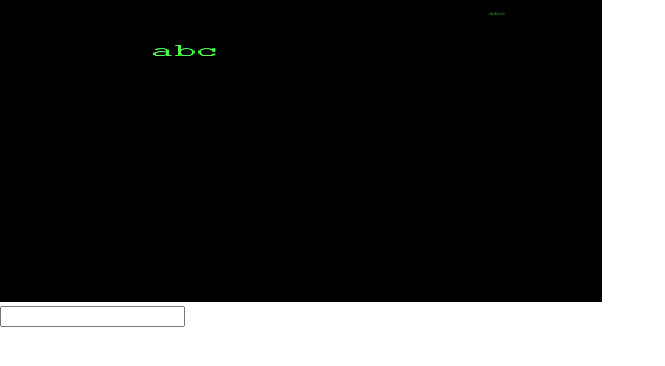
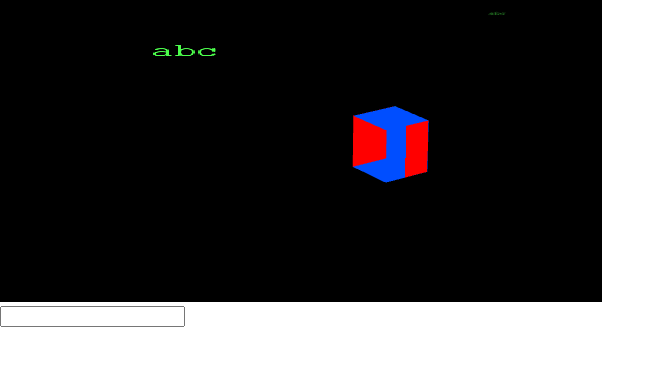
Before and after one commit to josephharding/render_text, a website: page public/index.html in a window 1280 px wide. Shown: the whole page, without its empty margins (0-665 px from the left). Drawn offline with Linux system fonts and the light colour scheme.

Commit message:
thing now uses a texture

```diff
--- a/public/index.html
+++ b/public/index.html
@@ -19,20 +19,28 @@
 
     uniform mat4 u_matrix;
 
+		in vec2 a_uv;
 		in vec4 a_position;
 
+		out vec2 v_uv;
+
 		void main() {
-      gl_Position = u_matrix * a_position;
+     	v_uv = a_uv;
+			gl_Position = u_matrix * a_position;
   	}
   </script>
   <script id="3d-fs" type="x-shader/x-fragment">#version 300 es
 
 		precision mediump float;
 
+	 	in vec2 v_uv;
+
+		uniform sampler2D u_image;
+
     out vec4 outColor;
 
     void main() {
-			outColor = vec4(1, 1, 1, 1);
+			outColor = texture(u_image, v_uv);
   	}
   </script>
   <script id="offset-vs" type="x-shader/x-vertex">#version 300 es
--- a/public/renderer.js
+++ b/public/renderer.js
@@ -15,10 +15,13 @@ Renderer.prototype.init = function (gl) {
 	this.three_program = createProgram(gl, getShader(gl, "3d-vs"), getShader(gl, "3d-fs"));
 
   this.matrixUL = this._gl.getUniformLocation(this.three_program, "u_matrix");
+  this.imageUL = this._gl.getUniformLocation(this.three_program, "u_image");
 
+	/*
   console.log("t a_position:", gl.getAttribLocation(this.three_program, "a_position"));
-
-  this.r = 0;
+  console.log("t a_uv:", gl.getAttribLocation(this.three_program, "a_uv"));
+ 	*/
+	this.r = 0;
   this.mvp = mat4.create();
 };
 
@@ -48,15 +51,16 @@ Renderer.prototype.draw = function (text, mything) {
   mat4.rotate(this.mvp, this.mvp, glMatrix.toRadian(this.r), vec3.fromValues(0, 1, 0));
 
   this._gl.uniformMatrix4fv(this.matrixUL, false, this.mvp);
+  this._gl.uniform1i(this.imageUL, 0);
 
   this._gl.enable(this._gl.DEPTH_TEST);
-	this._gl.enable(this._gl.CULL_FACE);
-	this._gl.cullFace(this._gl.BACK);
+	//this._gl.enable(this._gl.CULL_FACE);
+	//this._gl.cullFace(this._gl.BACK);
 
-  mything.draw(this._gl, this.three_program);
+  mything.draw(this._gl);
 
   this._gl.disable(this._gl.DEPTH_TEST);
-	this._gl.disable(this._gl.CULL_FACE);
+	//this._gl.disable(this._gl.CULL_FACE);
 
 	this.r++;
 };
--- a/public/test.json
+++ b/public/test.json
@@ -1,14 +1 @@
-{"indices":[1,
-3,
-2,
-0,
-1,
-2], "verts":[-1.0,-1.0,0.0,
-1.0,-1.0,0.0,
--1.0,1.0,0.0,
-1.0,1.0,0.0], "uvs":[0.9999000430107117,9.998001041822135e-05,
-0.9999000430107117,0.9999000430107117,
-9.998001041822135e-05,0.9999000430107117,
-0.00010003960051108152,9.998001041822135e-05,
-0.9999000430107117,9.998001041822135e-05,
-9.998001041822135e-05,0.9999000430107117]}
+{"indices":[0,1,2,3,4,5,6,7,8,9,10,11,12,13,14,15,16,17,18,19,20,21,22,23,24,25,26,27,28,29], "verts":[1.0,-1.0,1.871315598487854,1.0,-1.0,2.8381223678588867,0.0,-1.0,2.8381223678588867,1.0,0.0,1.871315598487854,1.0,0.0,2.8381223678588867,1.0,-1.0,2.8381223678588867,0.0,-1.0,1.871315598487854,1.0,-1.0,1.871315598487854,0.0,-1.0,2.8381223678588867,1.0,-1.0,1.871315598487854,1.0,0.0,1.871315598487854,1.0,-1.0,2.8381223678588867,0.0,-1.0,1.871315598487854,0.0,-1.0,2.8381223678588867,0.0,0.0,2.8381223678588867,1.0,0.0,2.8381223678588867,0.0,0.0,2.8381223678588867,0.0,-1.0,2.8381223678588867,0.0,0.0,1.871315598487854,0.0,0.0,2.8381223678588867,1.0,0.0,2.8381223678588867,0.0,0.0,1.871315598487854,0.0,-1.0,1.871315598487854,0.0,0.0,2.8381223678588867,1.0,-1.0,2.8381223678588867,1.0,0.0,2.8381223678588867,0.0,-1.0,2.8381223678588867,1.0,0.0,1.871315598487854,0.0,0.0,1.871315598487854,1.0,0.0,2.8381223678588867], "uvs":[0.72,0.81,0.86,0.81,0.86,0.97,0.43,0.99,0.29,0.99,0.29,0.82,0.72,0.97,0.72,0.81,0.86,0.97,0.43,0.82,0.43,0.99,0.29,0.82,0.56,0.99,0.43,0.99,0.43,0.82,0.86,0.49,0.86,0.65,0.72,0.65,0.86,0.81,0.72,0.81,0.72,0.65,0.56,0.82,0.56,0.99,0.43,0.82,0.72,0.49,0.86,0.49,0.72,0.65,0.86,0.65,0.86,0.81,0.72,0.65]}
--- a/public/thing.js
+++ b/public/thing.js
@@ -1,9 +1,9 @@
 
 Thing.prototype._vao;
-Thing.prototype._positions;
+Thing.prototype._element_count;
 
 function Thing(gl, data, image) {
- 	this._positions = data;
+ 	this._element_count = data['indices'].length;
 
   this._texture = gl.createTexture();
   gl.pixelStorei(gl.UNPACK_FLIP_Y_WEBGL, true);
@@ -16,31 +16,36 @@ function Thing(gl, data, image) {
   gl.texImage2D(gl.TEXTURE_2D, 0, gl.RGBA, gl.RGBA, gl.UNSIGNED_BYTE, image);
   gl.generateMipmap(gl.TEXTURE_2D);
 
-  // TODO - create texture uniform
   this._vao = gl.createVertexArray();
   gl.bindVertexArray(this._vao);
 
-  this.indexBuffer = gl.createBuffer();
-  gl.bindBuffer(gl.ELEMENT_ARRAY_BUFFER, this.indexBuffer);
+  gl.bindBuffer(gl.ELEMENT_ARRAY_BUFFER, gl.createBuffer());
   gl.bufferData(gl.ELEMENT_ARRAY_BUFFER, new Uint16Array(data['indices']), gl.STATIC_DRAW);
 
-  this.verticesBuffer = gl.createBuffer();
-  gl.bindBuffer(gl.ARRAY_BUFFER, this.verticesBuffer);
+  gl.bindBuffer(gl.ARRAY_BUFFER, gl.createBuffer());
   gl.bufferData(gl.ARRAY_BUFFER, new Float32Array(data['verts']), gl.STATIC_DRAW);
 
-  gl.enableVertexAttribArray(0);
-  gl.vertexAttribPointer(0, 3, gl.FLOAT, false, 0, 0);
+  gl.enableVertexAttribArray(1);
+  gl.vertexAttribPointer(1, 3, gl.FLOAT, false, 0, 0);
+
+  gl.bindBuffer(gl.ARRAY_BUFFER, gl.createBuffer());
+  gl.bufferData(gl.ARRAY_BUFFER, new Float32Array(data['uvs']), gl.STATIC_DRAW);
+
+	gl.enableVertexAttribArray(0);
+  gl.vertexAttribPointer(0, 2, gl.FLOAT, false, 0, 0);
 }
 
-Thing.prototype.draw = function(gl, program) {
+Thing.prototype.draw = function(gl) {
   gl.activeTexture(gl.TEXTURE0);
   gl.bindTexture(gl.TEXTURE_2D, this._texture);
 
   gl.bindVertexArray(this._vao);
 
   gl.enableVertexAttribArray(0);
+  gl.enableVertexAttribArray(1);
 
-  gl.drawElements(gl.TRIANGLES, 6, gl.UNSIGNED_SHORT, 0);
+  gl.drawElements(gl.TRIANGLES, this._element_count, gl.UNSIGNED_SHORT, 0);
 
   gl.disableVertexAttribArray(0);
+  gl.disableVertexAttribArray(1);
 };
```
Also changed, not shown: 1 other file.
